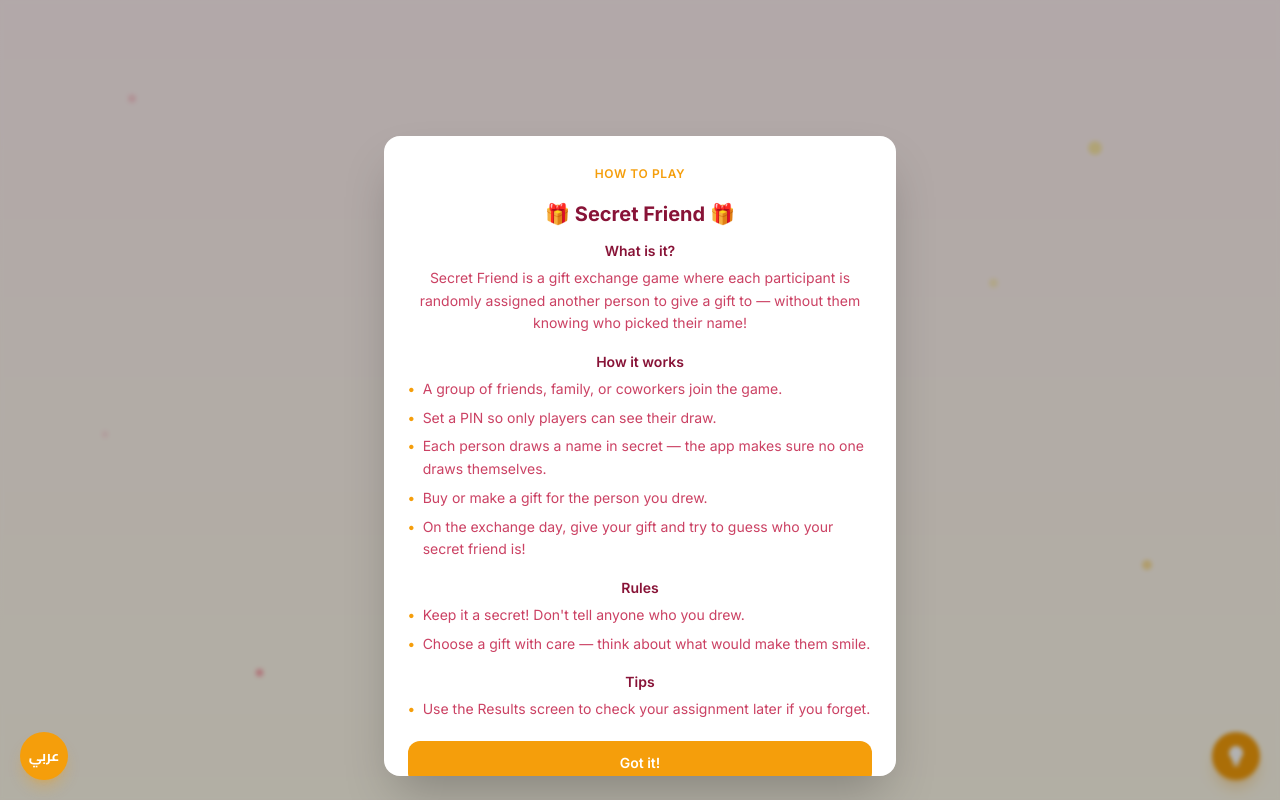
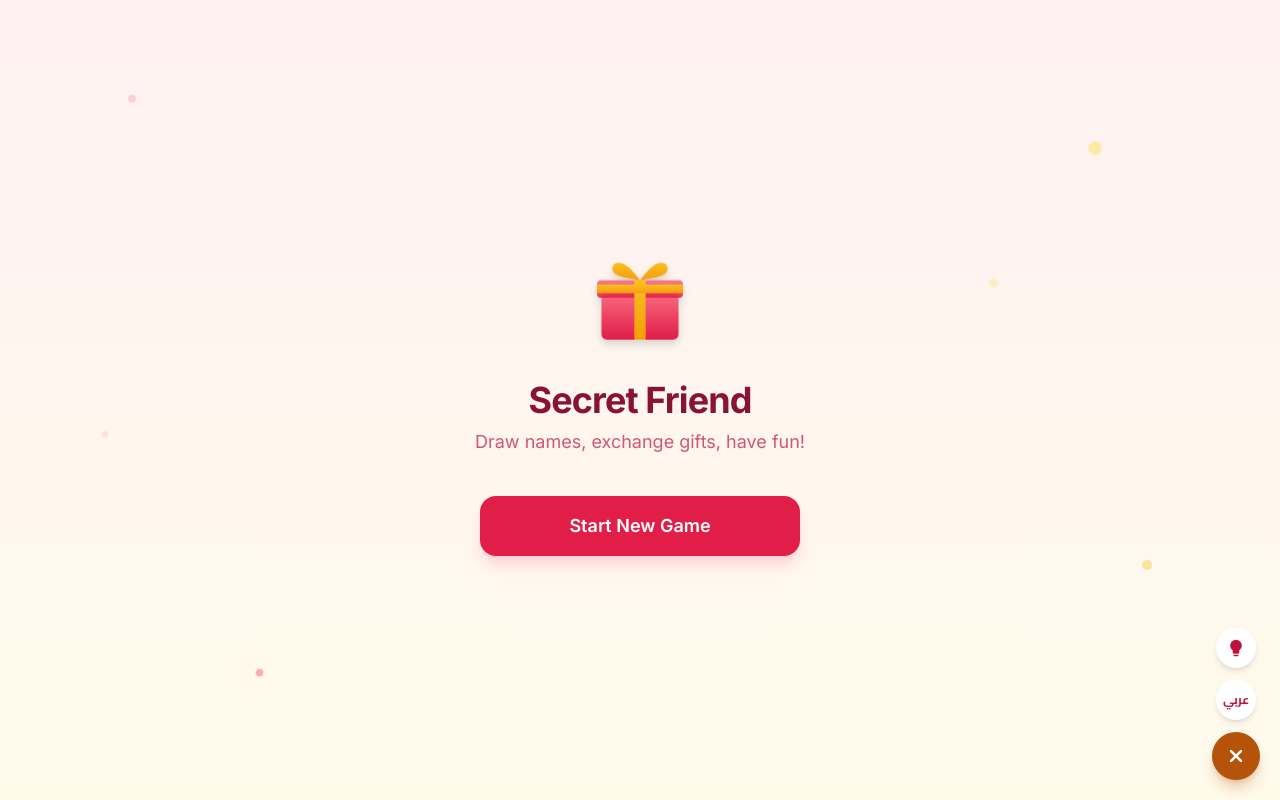
Before and after one commit to paula-a-pham/secret-friend, a React (Vite) app: page / in a window 1280 px wide. Both pictures are taken after a click on the button "Menu". Built offline with nearby package versions, Linux system fonts and the light colour scheme.

Commit message:
feat: replace LanguageToggle with expandable FAB menu
Consolidate the standalone language toggle and "How to Play" button
into a single expandable floating action button with animated
sub-actions.

Co-Authored-By: Claude Opus 4.6 (1M context) <noreply@anthropic.com>

```diff
--- a/src/App.jsx
+++ b/src/App.jsx
@@ -6,7 +6,6 @@ import SetupScreen from './screens/SetupScreen'
 import DrawScreen from './screens/DrawScreen'
 import ResultsScreen from './screens/ResultsScreen'
 import GameIdeaButton from './components/GameIdeaButton'
-import LanguageToggle from './components/LanguageToggle'
 
 const INITIAL_STATE = {
   phase: 'home',
@@ -212,7 +211,6 @@ export default function App() {
     <LanguageProvider>
       {screen}
       <GameIdeaButton />
-      <LanguageToggle />
     </LanguageProvider>
   )
 }
--- a/src/components/GameIdeaButton.jsx
+++ b/src/components/GameIdeaButton.jsx
@@ -3,61 +3,136 @@ import { tapVibrate } from '../utils/haptics'
 import { useLanguage } from '../i18n/LanguageContext'
 
 export default function GameIdeaButton() {
-  const [open, setOpen] = useState(false)
-  const [closing, setClosing] = useState(false)
-  const { t } = useLanguage()
+  const [expanded, setExpanded] = useState(false)
+  const [showInfo, setShowInfo] = useState(false)
+  const [closingInfo, setClosingInfo] = useState(false)
+  const { t, lang, toggleLanguage } = useLanguage()
 
-  function handleOpen() {
+  function toggleMenu(e) {
+    e.stopPropagation()
     tapVibrate()
-    setOpen(true)
-    setClosing(false)
+    setExpanded((prev) => !prev)
   }
 
-  function handleClose() {
-    setClosing(true)
+  function handleLanguage(e) {
+    e.stopPropagation()
+    tapVibrate()
+    toggleLanguage()
+    setExpanded(false)
+  }
+
+  function handleInfo(e) {
+    e.stopPropagation()
+    tapVibrate()
+    setExpanded(false)
+    setShowInfo(true)
+    setClosingInfo(false)
+  }
+
+  function handleCloseInfo() {
+    setClosingInfo(true)
     setTimeout(() => {
-      setOpen(false)
-      setClosing(false)
+      setShowInfo(false)
+      setClosingInfo(false)
     }, 250)
   }
 
   useEffect(() => {
-    if (!open || closing) return
-    const handleKey = (e) => { if (e.key === 'Escape') handleClose() }
+    function handleKey(e) {
+      if (e.key !== 'Escape') return
+      if (showInfo && !closingInfo) handleCloseInfo()
+      else if (expanded) setExpanded(false)
+    }
     window.addEventListener('keydown', handleKey)
     return () => window.removeEventListener('keydown', handleKey)
-  }, [open, closing])
+  }, [expanded, showInfo, closingInfo])
 
   return (
     <>
-      {/* Floating icon */}
+      {/* Click-outside overlay */}
+      {expanded && (
+        <div
+          className="fixed inset-0 z-40"
+          onClick={() => setExpanded(false)}
+        />
+      )}
+
+      {/* FAB group */}
+      <div className="fixed bottom-5 right-5 z-50">
+        {/* Sub-actions */}
+        <div className={`absolute bottom-full left-1/2 -translate-x-1/2 mb-3 flex flex-col items-center gap-3 ${expanded ? '' : 'pointer-events-none'}`}>
+          {/* How to play — further from FAB */}
           <button
-        onClick={handleOpen}
-        className="fixed bottom-5 right-5 z-50 w-12 h-12 bg-accent-500 hover:bg-accent-600 active:scale-90 text-white rounded-full shadow-lg shadow-accent-500/30 flex items-center justify-center transition-all duration-150"
+            onClick={handleInfo}
+            className={`w-10 h-10 bg-white text-primary-700 rounded-full shadow-md flex items-center justify-center transition-all duration-200 hover:bg-primary-50 ${
+              expanded
+                ? 'opacity-100 scale-100 translate-y-0'
+                : 'opacity-0 scale-75 translate-y-4'
+            }`}
+            style={{ transitionDelay: expanded ? '80ms' : '0ms' }}
             aria-label={t('howToPlay')}
             title={t('howToPlay')}
+            tabIndex={expanded ? 0 : -1}
           >
-        <svg xmlns="http://www.w3.org/2000/svg" viewBox="0 0 24 24" fill="currentColor" className="w-6 h-6">
+            <svg xmlns="http://www.w3.org/2000/svg" viewBox="0 0 24 24" fill="currentColor" className="w-5 h-5">
               <path d="M12 2a7 7 0 0 0-7 7c0 2.38 1.19 4.47 3 5.74V17a2 2 0 0 0 2 2h4a2 2 0 0 0 2-2v-2.26c1.81-1.27 3-3.36 3-5.74a7 7 0 0 0-7-7ZM9 21a1 1 0 0 0 1 1h4a1 1 0 0 0 1-1v-1H9v1Z" />
             </svg>
           </button>
 
-      {/* Popup overlay */}
-      {open && (
+          {/* Language toggle — closest to FAB */}
+          <button
+            onClick={handleLanguage}
+            className={`w-10 h-10 bg-white text-primary-700 rounded-full shadow-md flex items-center justify-center transition-all duration-200 hover:bg-primary-50 text-xs font-bold ${
+              expanded
+                ? 'opacity-100 scale-100 translate-y-0'
+                : 'opacity-0 scale-75 translate-y-4'
+            }`}
+            style={{ transitionDelay: expanded ? '30ms' : '0ms' }}
+            aria-label={lang === 'en' ? '\u0627\u0644\u062a\u0628\u062f\u064a\u0644 \u0625\u0644\u0649 \u0627\u0644\u0639\u0631\u0628\u064a\u0629' : 'Switch to English'}
+            title={lang === 'en' ? '\u0639\u0631\u0628\u064a' : 'EN'}
+            tabIndex={expanded ? 0 : -1}
+          >
+            {lang === 'en' ? '\u0639\u0631\u0628\u064a' : 'EN'}
+          </button>
+        </div>
+
+        {/* Main FAB */}
+        <button
+          onClick={toggleMenu}
+          className="w-12 h-12 bg-accent-700 hover:bg-accent-800 active:scale-90 text-white rounded-full shadow-lg shadow-accent-700/30 flex items-center justify-center transition-all duration-200"
+          aria-label={expanded ? t('close') : t('menu')}
+          aria-expanded={expanded}
+        >
+          <svg
+            xmlns="http://www.w3.org/2000/svg"
+            viewBox="0 0 24 24"
+            fill="none"
+            stroke="currentColor"
+            strokeWidth="2.5"
+            strokeLinecap="round"
+            className={`w-6 h-6 transition-transform duration-200 ${expanded ? 'rotate-45' : ''}`}
+          >
+            <path d="M12 5v14M5 12h14" />
+          </svg>
+        </button>
+      </div>
+
+      {/* Info popup overlay */}
+      {showInfo && (
         <div
           className="fixed inset-0 z-50 flex items-end justify-center px-4 pb-6"
-          onClick={handleClose}
+          onClick={handleCloseInfo}
         >
           {/* Backdrop */}
-          <div className={`absolute inset-0 bg-black/30 backdrop-blur-[2px] ${closing ? 'animate-backdrop-out' : 'animate-backdrop-in'}`} />
+          <div className={`absolute inset-0 bg-black/30 backdrop-blur-[2px] ${closingInfo ? 'animate-backdrop-out' : 'animate-backdrop-in'}`} />
 
           {/* Card */}
           <div
-            className={`relative w-full max-w-lg bg-white rounded-2xl shadow-2xl p-6 overflow-y-auto max-h-[80vh] scrollbar-hide ${closing ? 'animate-popup-out' : 'animate-popup-in'}`}
+            className={`relative w-full max-w-lg bg-white rounded-2xl shadow-2xl p-6 overflow-y-auto max-h-[80vh] scrollbar-hide ${closingInfo ? 'animate-popup-out' : 'animate-popup-in'}`}
             onClick={(e) => e.stopPropagation()}
           >
             <div className="text-center mb-4">
-              <span className="text-xs font-semibold uppercase tracking-wider text-accent-500">
+              <span className="text-xs font-semibold uppercase tracking-wider text-accent-700">
                 {t('howToPlay')}
               </span>
             </div>
@@ -77,34 +152,34 @@ export default function GameIdeaButton() {
               <div>
                 <h4 className="font-semibold text-primary-900 mb-1 text-center">{t('howItWorks')}</h4>
                 <ul className="space-y-1.5">
-                  <li className="flex gap-2"><span className="text-accent-500 font-bold">•</span>{t('howItWorks1')}</li>
-                  <li className="flex gap-2"><span className="text-accent-500 font-bold">•</span>{t('howItWorks2')}</li>
-                  <li className="flex gap-2"><span className="text-accent-500 font-bold">•</span>{t('howItWorks3')}</li>
-                  <li className="flex gap-2"><span className="text-accent-500 font-bold">•</span>{t('howItWorks4')}</li>
-                  <li className="flex gap-2"><span className="text-accent-500 font-bold">•</span>{t('howItWorks5')}</li>
+                  <li className="flex gap-2"><span className="text-accent-700 font-bold">•</span>{t('howItWorks1')}</li>
+                  <li className="flex gap-2"><span className="text-accent-700 font-bold">•</span>{t('howItWorks2')}</li>
+                  <li className="flex gap-2"><span className="text-accent-700 font-bold">•</span>{t('howItWorks3')}</li>
+                  <li className="flex gap-2"><span className="text-accent-700 font-bold">•</span>{t('howItWorks4')}</li>
+                  <li className="flex gap-2"><span className="text-accent-700 font-bold">•</span>{t('howItWorks5')}</li>
                 </ul>
               </div>
 
               <div>
                 <h4 className="font-semibold text-primary-900 mb-1 text-center">{t('rules')}</h4>
                 <ul className="space-y-1.5">
-                  <li className="flex gap-2"><span className="text-accent-500 font-bold">•</span>{t('rules1')}</li>
-                  <li className="flex gap-2"><span className="text-accent-500 font-bold">•</span>{t('rules2')}</li>
+                  <li className="flex gap-2"><span className="text-accent-700 font-bold">•</span>{t('rules1')}</li>
+                  <li className="flex gap-2"><span className="text-accent-700 font-bold">•</span>{t('rules2')}</li>
                 </ul>
               </div>
 
               <div>
                 <h4 className="font-semibold text-primary-900 mb-1 text-center">{t('tips')}</h4>
                 <ul className="space-y-1.5">
-                  <li className="flex gap-2"><span className="text-accent-500 font-bold">•</span>{t('tips1')}</li>
+                  <li className="flex gap-2"><span className="text-accent-700 font-bold">•</span>{t('tips1')}</li>
                 </ul>
               </div>
             </div>
 
             <div className="flex gap-2 mt-5">
               <button
-                onClick={handleClose}
-                className="flex-1 py-3 px-4 bg-accent-500 hover:bg-accent-600 active:scale-95 text-white font-semibold rounded-xl text-sm transition-all duration-150"
+                onClick={handleCloseInfo}
+                className="flex-1 py-3 px-4 bg-accent-700 hover:bg-accent-800 active:scale-95 text-white font-semibold rounded-xl text-sm transition-all duration-150"
               >
                 {t('gotIt')}
               </button>
--- a/src/components/LanguageToggle.jsx
+++ /dev/null
@@ -1,17 +0,0 @@
-import { useLanguage } from '../i18n/LanguageContext'
-import { tapVibrate } from '../utils/haptics'
-
-export default function LanguageToggle() {
-  const { lang, toggleLanguage } = useLanguage()
-
-  return (
-    <button
-      onClick={() => { tapVibrate(); toggleLanguage() }}
-      className="fixed bottom-5 left-5 z-50 w-12 h-12 bg-accent-500 hover:bg-accent-600 active:scale-90 text-white rounded-full shadow-lg shadow-accent-500/30 flex items-center justify-center transition-all duration-150 text-sm font-bold"
-      aria-label={lang === 'en' ? '\u0627\u0644\u062a\u0628\u062f\u064a\u0644 \u0625\u0644\u0649 \u0627\u0644\u0639\u0631\u0628\u064a\u0629' : 'Switch to English'}
-      title={lang === 'en' ? '\u0639\u0631\u0628\u064a' : 'EN'}
-    >
-      {lang === 'en' ? '\u0639\u0631\u0628\u064a' : 'EN'}
-    </button>
-  )
-}
--- a/src/i18n/translations.js
+++ b/src/i18n/translations.js
@@ -94,6 +94,10 @@ export const translations = {
     newPlayerCount_one: '1 new player',
     newPlayerCount_other: '{count} new players',
     addAndDraw: 'Add & Draw',
+
+    // FAB
+    menu: 'Menu',
+    close: 'Close',
 
     // PIN Input
     pinDigit: 'PIN digit {n}',
@@ -195,6 +199,10 @@ export const translations = {
     newPlayerCount_other: '{count} \u0644\u0627\u0639\u0628\u064a\u0646 \u062c\u062f\u062f',
     addAndDraw: '\u0625\u0636\u0627\u0641\u0629 \u0648\u0633\u062d\u0628',
 
+    // FAB
+    menu: '\u0627\u0644\u0642\u0627\u0626\u0645\u0629',
+    close: '\u0625\u063a\u0644\u0627\u0642',
+
     // PIN Input
     pinDigit: '\u0631\u0642\u0645 PIN {n}',
   },
```
Lines whose indentation alone changed are shown as unchanged.
